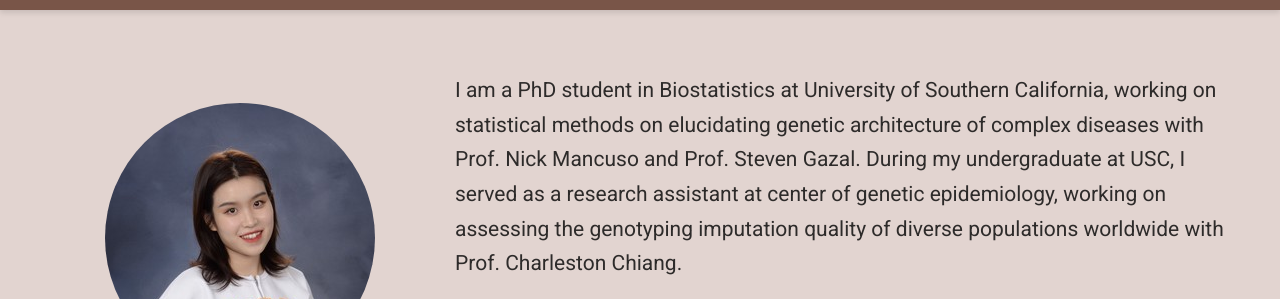
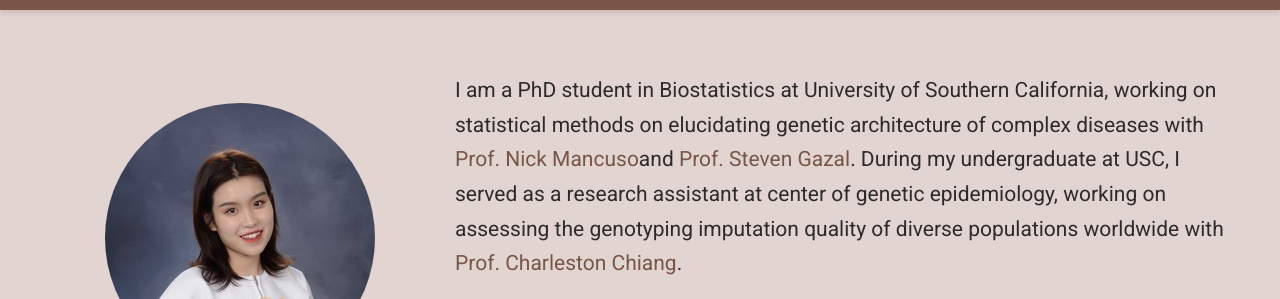
Before and after one commit to CamelliaRui/CamelliaRui.github.io, a plain HTML site: page author/camelliaxinyue-rui/index.html in a window 1280 px wide. Shown: the part 60-359 px from the top of the page. Drawn offline with nearby package versions, Linux system fonts and the light colour scheme; some packages are replaced by stand-ins of ours; a script that the page names is missing; some icons are missing.

Commit message:
Update mentor's website2

```diff
--- a/author/camelliaxinyue-rui/index.html
+++ b/author/camelliaxinyue-rui/index.html
@@ -680,7 +680,10 @@
 
 
 
-    <p>I am a PhD student in Biostatistics at University of Southern California, working on statistical methods on elucidating genetic architecture of complex diseases with Prof. Nick Mancuso and Prof. Steven Gazal. During my undergraduate at USC, I served as a research assistant at center of genetic epidemiology, working on assessing the genotyping imputation quality of diverse populations worldwide with Prof. Charleston Chiang.</p>
+    <p>I am a PhD student in Biostatistics at University of Southern California, working on statistical methods on elucidating genetic architecture of complex diseases with
+<a href="https://www.mancusolab.com/" target="_blank" rel="noopener">Prof. Nick Mancuso</a>and
+<a href="https://gazal-lab.org/" target="_blank" rel="noopener">Prof. Steven Gazal</a>. During my undergraduate at USC, I served as a research assistant at center of genetic epidemiology, working on assessing the genotyping imputation quality of diverse populations worldwide with
+<a href="https://chianglab.usc.edu/" target="_blank" rel="noopener">Prof. Charleston Chiang</a>.</p>
 
 
     <div class="row">
--- a/index.json
+++ b/index.json
@@ -1 +1 @@
-[{"authors":["admin"],"categories":null,"content":"I am a PhD student in Biostatistics at University of Southern California, working on statistical methods on elucidating genetic architecture of complex diseases with Prof. Nick Mancuso and Prof. Steven Gazal. During my undergraduate at USC, I served as a research assistant at center of genetic epidemiology, working on assessing the genotyping imputation quality of diverse populations worldwide with Prof. Charleston Chiang.\n","date":-62135596800,"expirydate":-62135596800,"kind":"term","lang":"en","lastmod":-62135596800,"objectID":"2525497d367e79493fd32b198b28f040","permalink":"https://camelliarui.github.io/author/camelliaxinyue-rui/","publishdate":"0001-01-01T00:00:00Z","relpermalink":"/author/camelliaxinyue-rui/","section":"authors","summary":"I am a PhD student in Biostatistics at University of Southern California, working on statistical methods on elucidating genetic architecture of complex diseases with Prof. Nick Mancuso and Prof. Steven Gazal.","tags":null,"title":"Camellia(Xinyue) Rui","type":"authors"}]
+[{"authors":["admin"],"categories":null,"content":"I am a PhD student in Biostatistics at University of Southern California, working on statistical methods on elucidating genetic architecture of complex diseases with Prof. Nick Mancusoand Prof. Steven Gazal. During my undergraduate at USC, I served as a research assistant at center of genetic epidemiology, working on assessing the genotyping imputation quality of diverse populations worldwide with Prof. Charleston Chiang.\n","date":-62135596800,"expirydate":-62135596800,"kind":"term","lang":"en","lastmod":-62135596800,"objectID":"2525497d367e79493fd32b198b28f040","permalink":"https://camelliarui.github.io/author/camelliaxinyue-rui/","publishdate":"0001-01-01T00:00:00Z","relpermalink":"/author/camelliaxinyue-rui/","section":"authors","summary":"I am a PhD student in Biostatistics at University of Southern California, working on statistical methods on elucidating genetic architecture of complex diseases with Prof. Nick Mancusoand Prof. Steven Gazal. During my undergraduate at USC, I served as a research assistant at center of genetic epidemiology, working on assessing the genotyping imputation quality of diverse populations worldwide with Prof.","tags":null,"title":"Camellia(Xinyue) Rui","type":"authors"}]
```
Also changed, not shown: index.html (+4 -1 lines).
